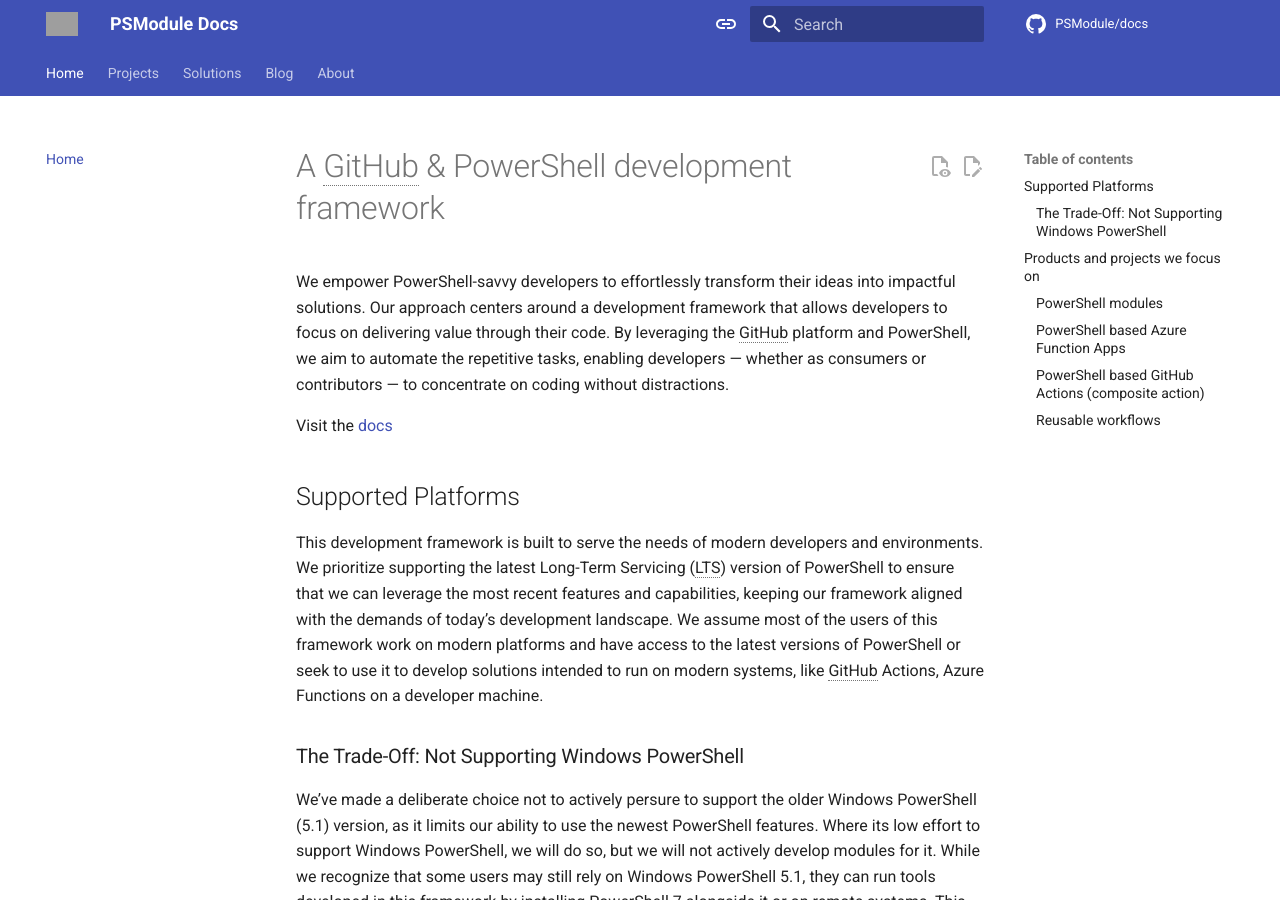
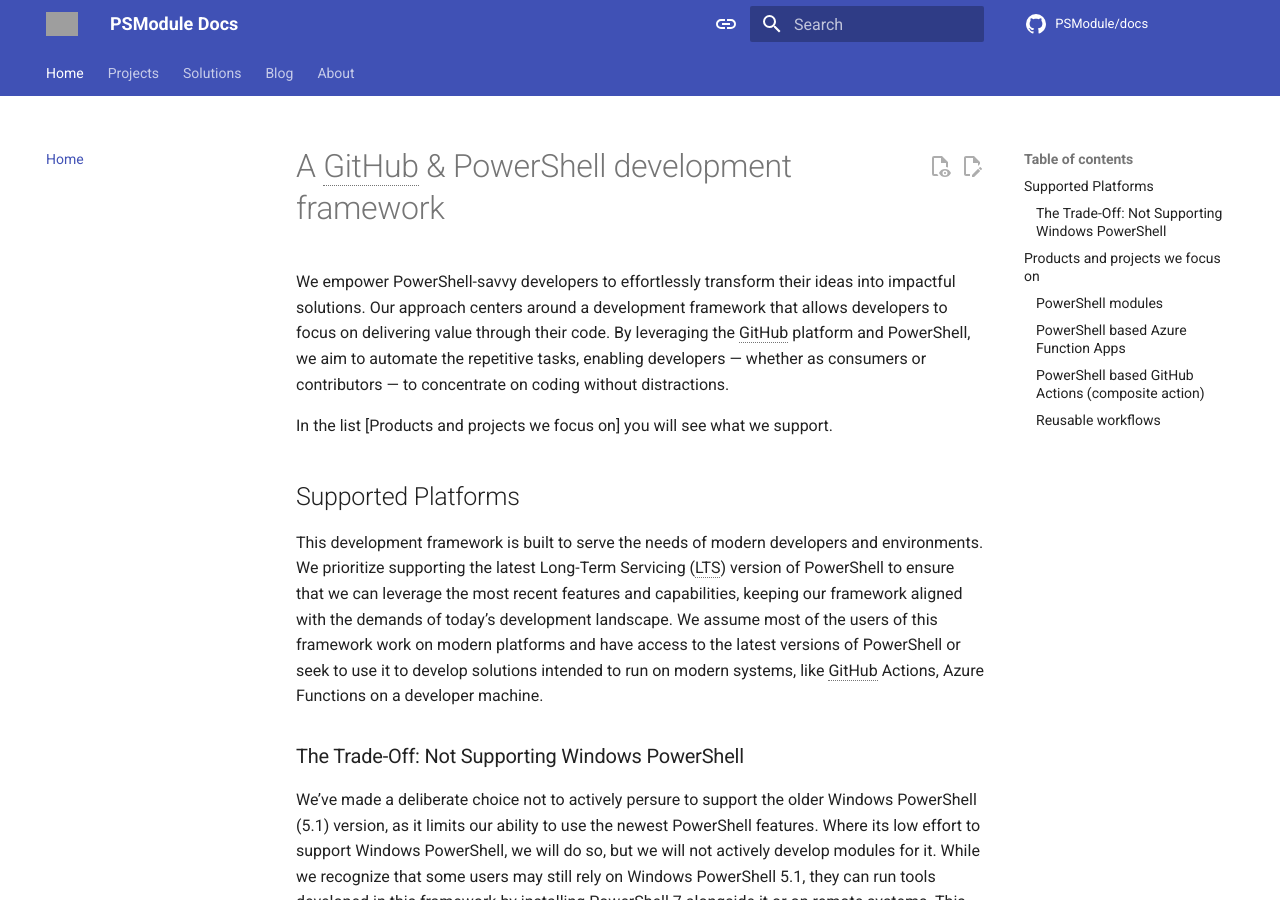
Before and after one commit to PSModule/docs, an MkDocs documentation site: the page built from docs/index.md, in a window 1280 px wide and 900 px high. Built offline with MkDocs 1.6.1 and Material for MkDocs 9.7.7, drawn with Linux system fonts in a browser that asks for light colours; some web fonts are replaced; comment, search, counter and statistics services are not loaded; grey boxes are pictures that could not be loaded.

Commit message:
Update documentation and enhance MkDocs configuration for improved navigation and user experience

```diff
--- a/docs/index.md
+++ b/docs/index.md
@@ -5,7 +5,7 @@
 By leveraging the GitHub platform and PowerShell, we aim to automate the repetitive tasks, enabling developers — whether as consumers or contributors
  — to concentrate on coding without distractions.
 
-Visit the [docs][PSModuleDocs]
+In the list [Products and projects we focus on] you will see what we support.
 
 ## Supported Platforms
 
--- a/mkdocs.yml
+++ b/mkdocs.yml
@@ -40,19 +40,33 @@
   icon:
     repo: material/github
   features:
-    - navigation.instant
-    - navigation.instant.progress
-    - navigation.tabs
-    - navigation.indexes
-    - navigation.top
-    - navigation.tracking
-    - search.suggest
-    - search.highlight
+    - announce.dismiss
     - content.action.edit
     - content.action.view
     - content.code.annotate
     - content.code.copy
+    # - content.code.select
+    # - content.footnote.tooltips
+    # - content.tabs.link
     - content.tooltips
+    # - header.autohide
+    # - navigation.expand
+    - navigation.footer
+    - navigation.indexes
+    - navigation.instant
+    - navigation.instant.prefetch
+    - navigation.instant.progress
+    # - navigation.prune
+    - navigation.sections
+    - navigation.tabs
+    # - navigation.tabs.sticky
+    - navigation.top
+    - navigation.tracking
+    - search.highlight
+    - search.share
+    - search.suggest
+    - toc.follow
+    # - toc.integrate
 
 nav:
   - Home: index.md
```
